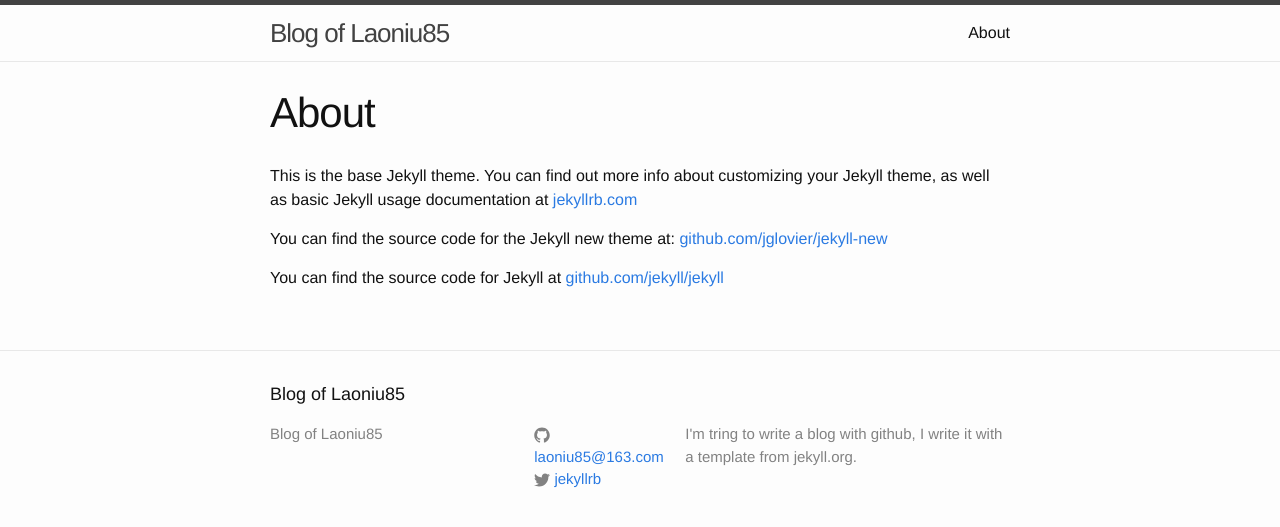
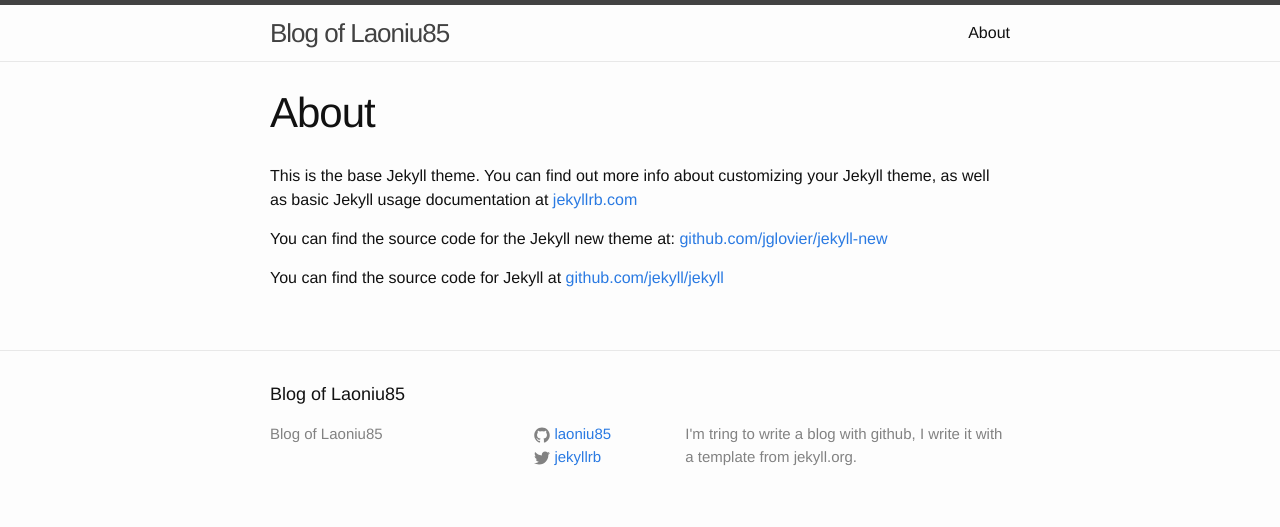
Before and after one commit to laoniu85/laoniu85.github.io, a Jekyll site: the page built from about.md, in a window 1280 px wide. Shown: the top 527 px of the page. Built offline with Jekyll 4.4.1, drawn with Linux system fonts in a browser that asks for light colours.

Commit message:
Update _config.yml

```diff
--- a/_config.yml
+++ b/_config.yml
@@ -5,7 +5,7 @@
 baseurl:
 url: "http://laoniu85.github.io" # the base hostname & protocol for your site
 twitter_username: jekyllrb
-github_username:  laoniu85@163.com
+github_username:  laoniu85
 
 # Build settings
 markdown: kramdown
```
